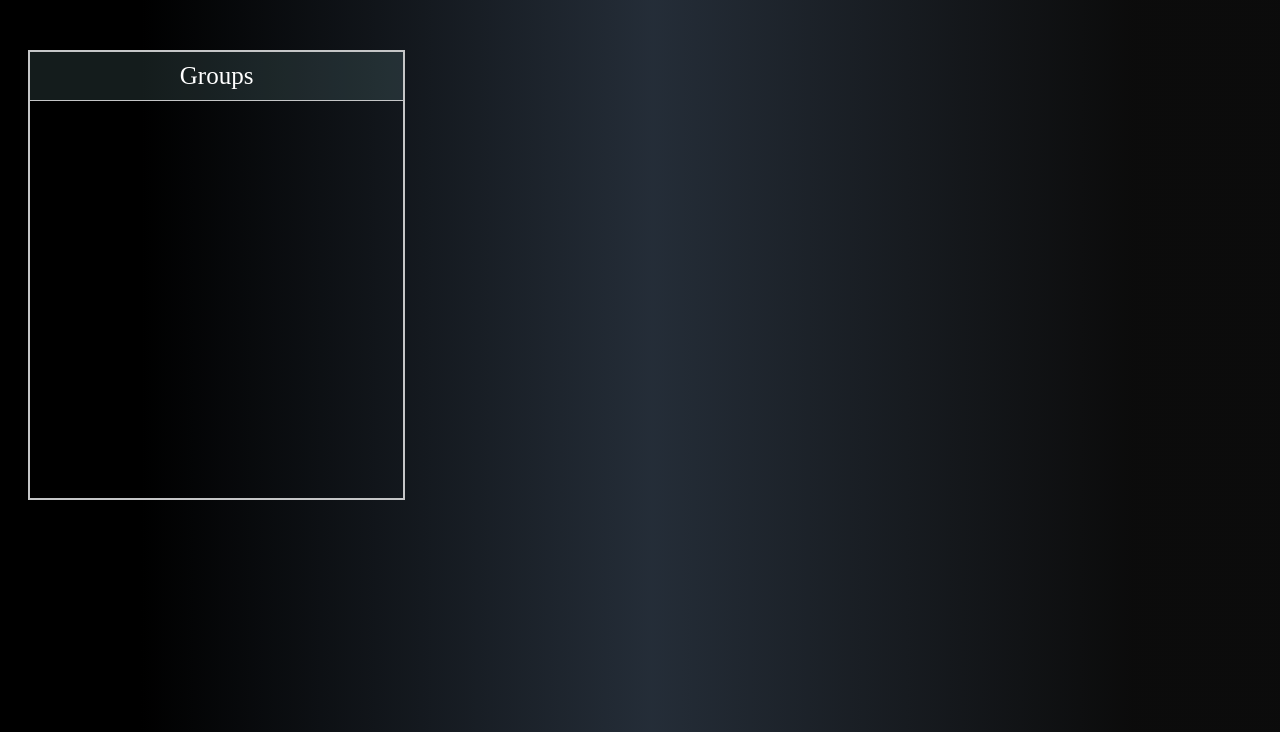
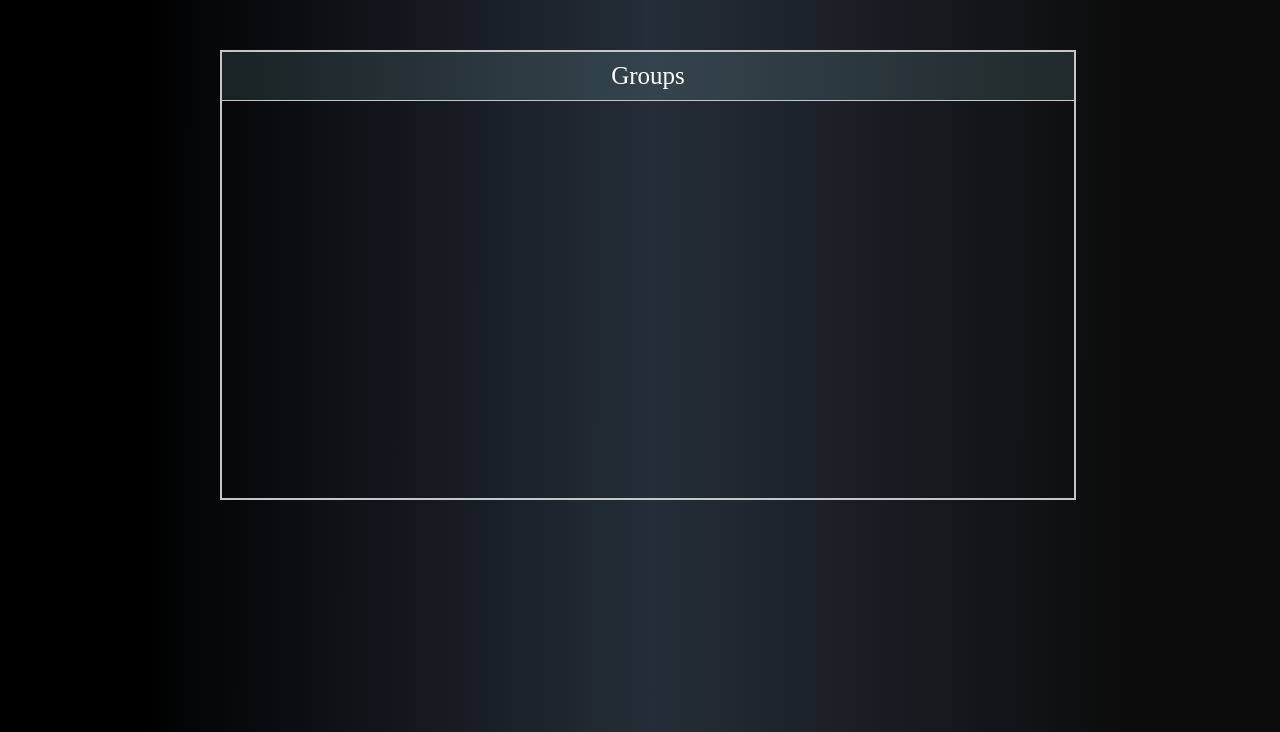
Before and after one commit to elnathanau1/CS411Project, a Django app: page /group in a window 1280 px wide. Shown: the part 68-800 px from the top of the page. Run offline with Django 3.2, Linux system fonts and the light colour scheme; data that the repository does not hold is empty; parts of the project's set-up code (start-up, migrations or seed data) failed here and were passed over.

Commit message:
fixing group page

```diff
--- a/django/spotifyapp_1/static/css/style3.css
+++ b/django/spotifyapp_1/static/css/style3.css
@@ -419,3 +419,8 @@ object {
     margin-left: 10vw;
     margin-top: 10vh;
 }
+
+#groups {
+    margin-left: 15vw;
+    width: 70vw;
+}
--- a/django/spotifyapp_1/templates/group.html
+++ b/django/spotifyapp_1/templates/group.html
@@ -2,7 +2,7 @@
 {% load static %}
 
 {% block content %}
-<div class="column">
+<div id= "groups" class="column">
   <table class="table" style="width:100%; height:80%">
     <tr>
       <th>Groups</th>
```
